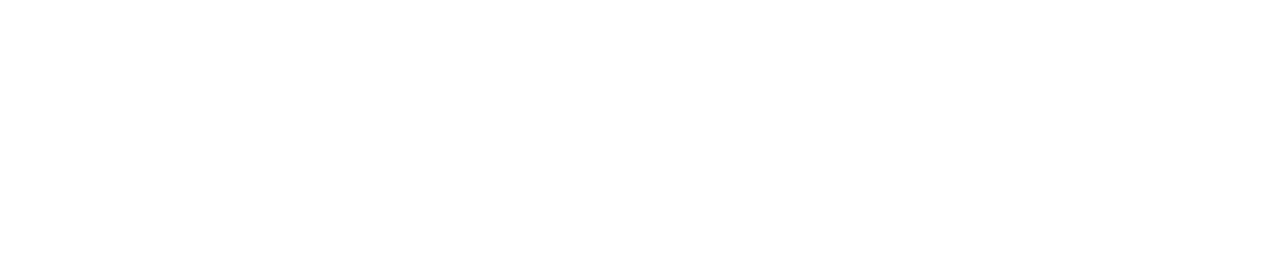
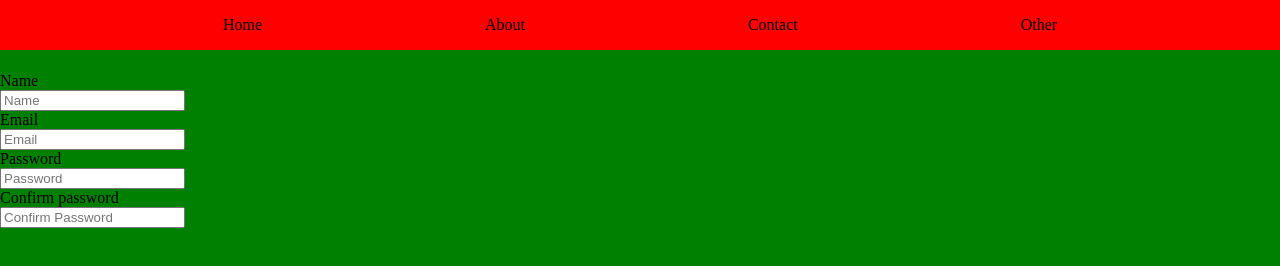
Before and after one commit to Diluc01/Document-Object-Model-SBA, a plain HTML site: page index.html in a window 1280 px wide. Drawn offline with Linux system fonts and the light colour scheme.

Commit message:
Created header, in the process of creating main section

```diff
--- a/index.html
+++ b/index.html
@@ -7,6 +7,8 @@
     <link rel="stylesheet" href="styles.css" />
   </head>
   <body>
+    <nav id="navbar"></nav>
+    <main class="main"></main>
     <script src="index.js"></script>
   </body>
 </html>
--- a/index.js
+++ b/index.js
@@ -0,0 +1,80 @@
+let nav = document.getElementById("navbar");
+let container = document.createElement("div");
+let list = document.createElement("ul");
+list.classList.add("display-flex");
+list.style.listStyle = "none";
+list.style.backgroundColor = "red";
+list.style.height = "50px";
+list.style.paddingLeft = "0";
+let item1 = document.createElement("li");
+let item2 = document.createElement("li");
+let item3 = document.createElement("li");
+let item4 = document.createElement("li");
+item1.textContent = "Home";
+item2.textContent = "About";
+item3.textContent = "Contact";
+item4.textContent = "Other";
+nav.appendChild(container);
+container.appendChild(list);
+list.appendChild(item1);
+list.appendChild(item2);
+list.appendChild(item3);
+list.appendChild(item4);
+
+let main = document.querySelector(".main");
+main.style.backgroundColor = "green";
+main.style.height = "100vh";
+let registrationForm = document.createElement("form");
+registrationForm.classList.add("main-display");
+registrationForm.style.height = "200px";
+let loginForm = document.createElement("form");
+main.appendChild(registrationForm);
+
+let labelsAndInputs = [
+  {
+    text: "Name",
+    for: "name",
+    type: "text",
+    placeholder: "Name",
+    name: "name",
+    id: "name",
+  },
+  {
+    text: "Email",
+    for: "email",
+    type: "email",
+    placeholder: "Email",
+    name: "email",
+    id: "email",
+  },
+  {
+    text: "Password",
+    for: "password",
+    type: "password",
+    placeholder: "Password",
+    name: "password",
+    id: "psw",
+  },
+  {
+    text: "Confirm password",
+    for: "cfn-password",
+    type: "password",
+    placeholder: "Confirm Password",
+    name: "cfn-password",
+    id: "cfn-psw",
+  },
+];
+
+labelsAndInputs.forEach((label) => {
+  let label2 = document.createElement("label");
+  label2.setAttribute("for", label.for);
+  label2.textContent = label.text;
+  let input2 = document.createElement("input");
+  input2.setAttribute("type", label.type);
+  input2.setAttribute("placeholder", label.placeholder);
+  input2.setAttribute("name", label.name);
+  input2.setAttribute("id", label.id);
+
+  registrationForm.appendChild(label2);
+  registrationForm.appendChild(input2);
+});
--- a/styles.css
+++ b/styles.css
@@ -0,0 +1,18 @@
+* {
+  box-sizing: border-box;
+  margin: 0;
+}
+
+.display-flex {
+  display: flex;
+  flex-direction: row;
+  justify-content: space-evenly;
+  align-items: center;
+}
+
+.main-display {
+  display: flex;
+  flex-direction: column;
+  justify-content: center;
+  align-items: flex-start;
+}
```
